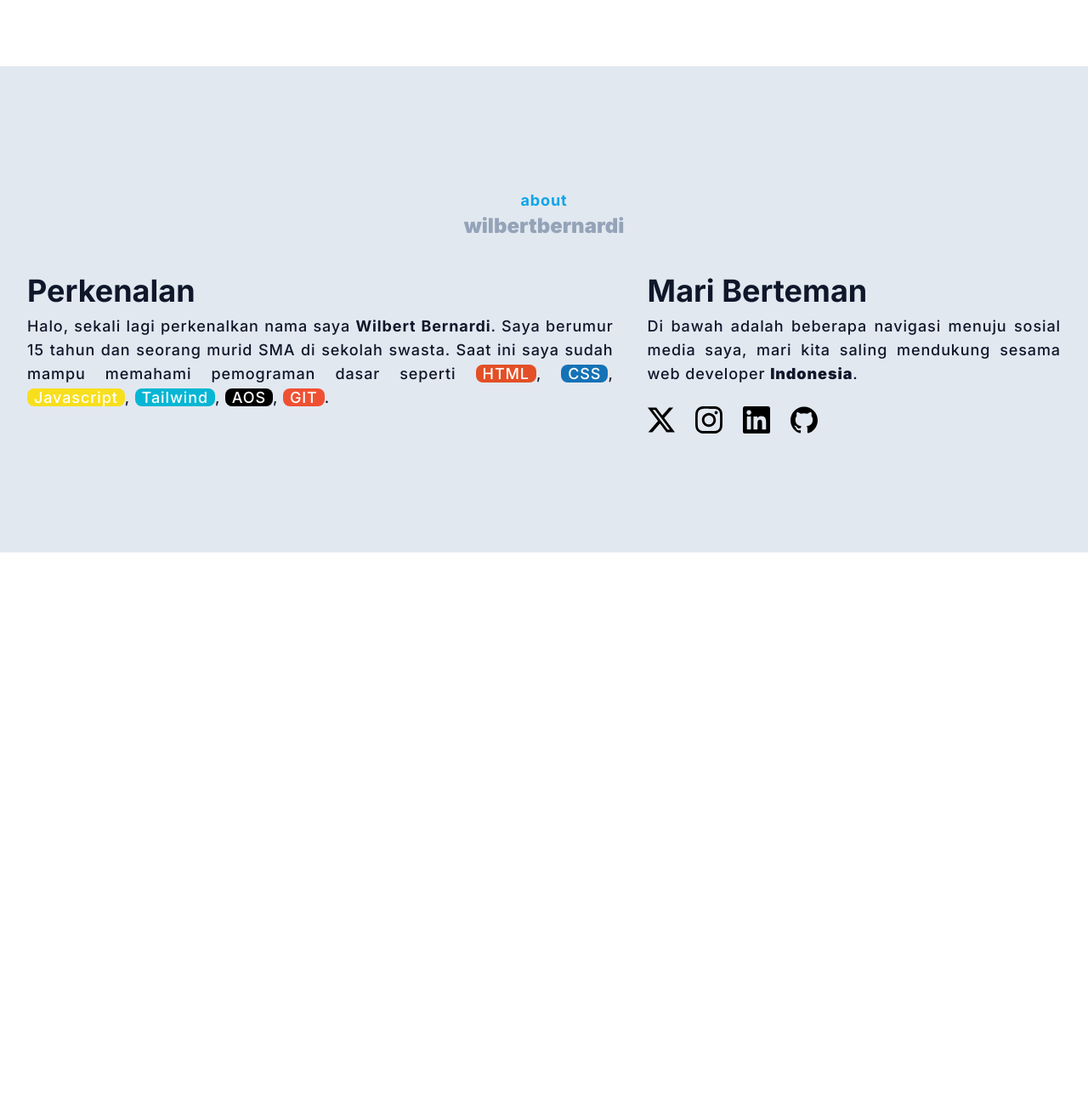
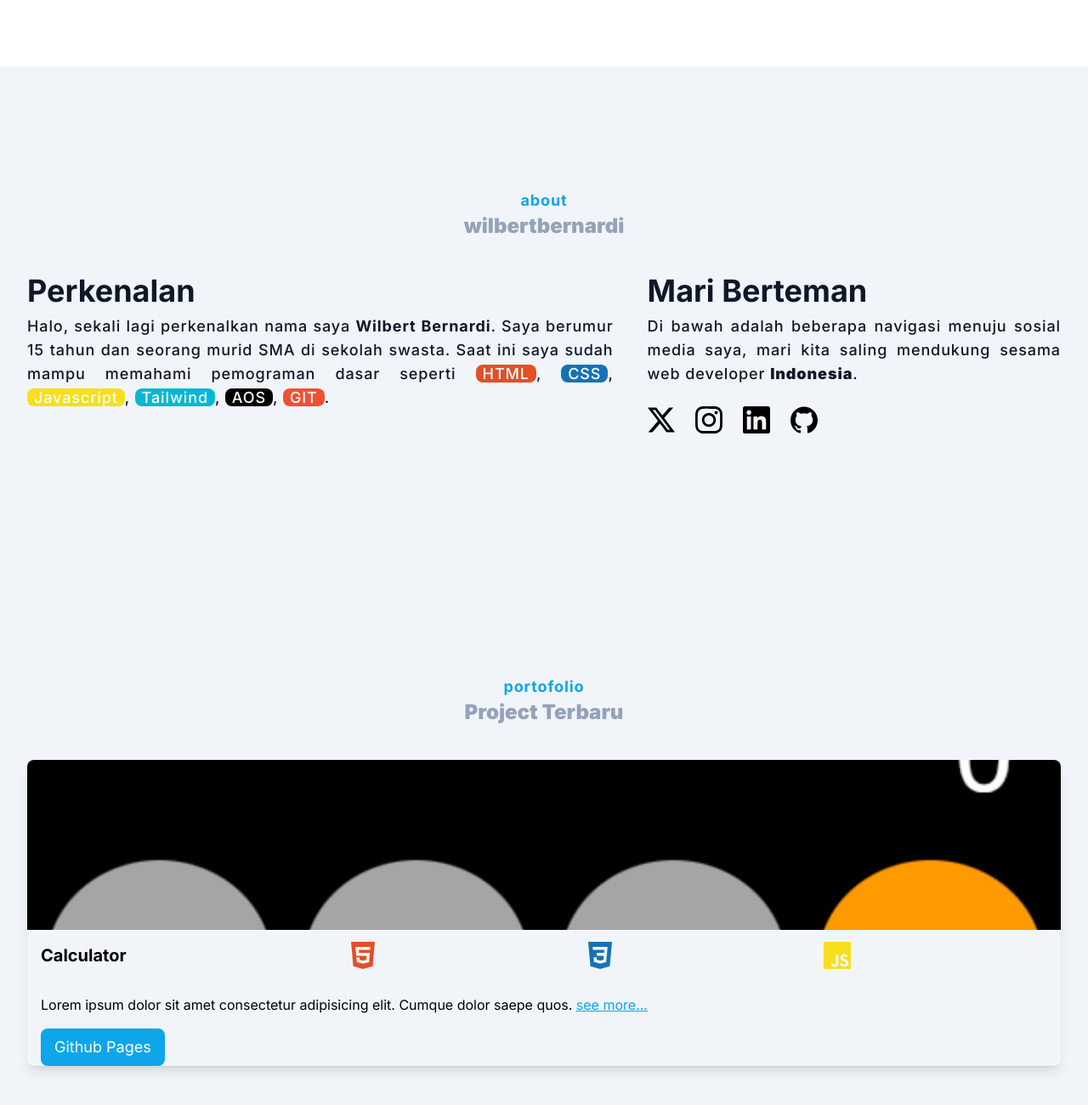
Before and after one commit to WilbertFE/PortofolioV-2.0, a website: page index.html in a window 1280 px wide. Shown: the part 680-1980 px from the top of the page at 85% size. Before the commit the page ends 1602 px from the top, so only its background shows below. Drawn offline with Linux system fonts and the light colour scheme.

Commit message:
Mengerjakan bagian portofolio

```diff
--- a/index.html
+++ b/index.html
@@ -72,11 +72,12 @@
     <!-- Hero Section End -->
 
     <!-- About Section Start -->
-    <section id="about" class="pt-36 pb-32 bg-slate-200">
+    <section id="about" class="pt-36 pb-32 bg-slate-100">
         <div class="container">
+            <h3 class="text-primary text-center font-bold tracking-wider xl:text-lg">about</h3>
+            <h1 class="mb-10 text-slate-400  text-center font-black text-2xl">wilbertbernardi</h1>
+
             <div class="flex flex-wrap mx-4 items-start">
-                <h3 class="w-full text-primary text-center font-bold tracking-wider xl:text-lg">about</h3>
-                <h1 class="w-full mb-10 text-slate-400  text-center font-black text-xl xl:text-2xl">wilbertbernardi</h1>
                 <div class="w-full mb-10 md:w-3/5 md:pr-10">
                     <h1 class="mb-2 text-dark text-2xl font-bold sm:text-3xl xl:text-4xl">Perkenalan</h1>
                     <p class="text-sm font-medium text-dark text-justify sm:text-base md:tracking-wider xl:text-lg">Halo, sekali lagi perkenalkan nama saya <span class="font-bold">Wilbert Bernardi</span>. Saya berumur 15 tahun dan seorang murid SMA di sekolah swasta. Saat ini saya sudah mampu memahami pemograman dasar seperti <span class="bg-[#E34F26] text-white rounded-lg px-2">HTML</span>, <span class="bg-[#1572B6] px-2 text-white rounded-lg">CSS</span>, <span class="bg-[#F7DF1E] px-2 text-white rounded-lg">Javascript</span>, <span class="bg-[#06B6D4] px-2 text-white rounded-lg">Tailwind</span>, <span class="bg-black text-white px-2 rounded-lg">AOS</span>, <span class="bg-[#F05032] px-2 rounded-lg text-white">GIT</span>.</p>
@@ -97,10 +98,23 @@
     <!-- About Section End -->
 
     <!-- Portofolio Section Start -->
-    <section id="portofolio" class="pt-36 pb-32">
+    <section id="portofolio" class="pt-36 pb-32 bg-slate-100">
         <div class="container">
-            <div class="flex flex-wrap">
+            <h3 class="text-primary text-center font-bold tracking-wider xl:text-lg">portofolio</h3>
+            <h1 class="mb-10 text-slate-400  text-center font-black text-2xl">Project Terbaru</h1>
 
+            <div class="flex flex-wrap mx-4">
+                <div class="w-full flex flex-wrap items-center rounded-lg shadow-lg overflow-hidden">
+                    <img src="src/img/portofolio/calculator.png" alt="calculator" class="block w-full h-[200px] object-cover object-center"/>
+                    <h1 class="p-4 font-bold text-xl">Calculator</h1>
+                    <div class="flex flex-1 justify-evenly">
+                        <img src="src/img/html5-color.svg" alt="HTML" class="w-8 h-8" />
+                        <img src="src/img/css3-color.svg" alt="CSS" class="w-8 h-8" />
+                        <img src="src/img/javascript-color.svg" alt="Javascript" class="w-8 h-8" />
+                    </div>
+                    <p class="w-full p-4">Lorem ipsum dolor sit amet consectetur adipisicing elit. Cumque dolor saepe quos. <span class="text-primary underline">see more...</span></p>
+                    <button class="block bg-primary text-white text-lg py-2 px-4 mx-4 rounded-lg shadow-sm">Github Pages</button>
+                </div>
             </div>
         </div>
     </section>
--- a/src/input.css
+++ b/src/input.css
@@ -23,5 +23,5 @@
 }
 
 .navbar {
-    @apply w-[250px] p-4 bg-slate-100 hidden absolute top-20 right-2 shadow-lg rounded-lg rounded-tr-none z-20 after:content-['a'] after:block after:absolute after:right-0 after:-top-[18px] after:w-[0px] after:h-[0px] after:text-[0px] after:border-slate-100 after:border-b-[20px] after:border-l-[15px] after:border-r-[15px] after:border-r-transparent after:border-l-transparent;
+    @apply w-[250px] p-4 bg-slate-100 hidden absolute top-20 right-2 shadow-lg rounded-lg rounded-tr-none z-20 after:content-['a'] after:block after:absolute after:-right-[1.5px] after:-top-[18px] after:w-[0px] after:h-[0px] after:text-[0px] after:border-slate-100 after:border-b-[20px] after:border-l-[15px] after:border-r-[15px] after:border-r-transparent after:border-l-transparent;
 }
```
Also changed, not shown: dist/output.css, src/img/portofolio/calculator.png (added), src/img/portofolio/jaaz.png (added), src/img/portofolio/todolist.png (added), src/img/portofolio/weatherapp.png (added).
